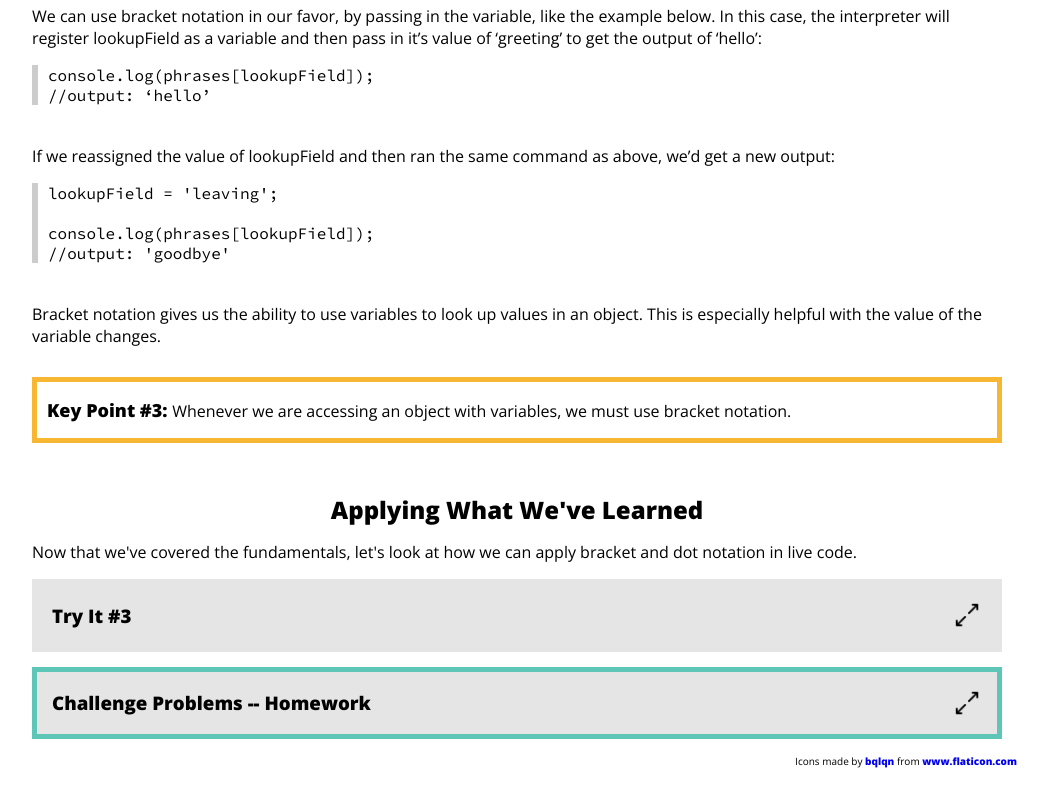
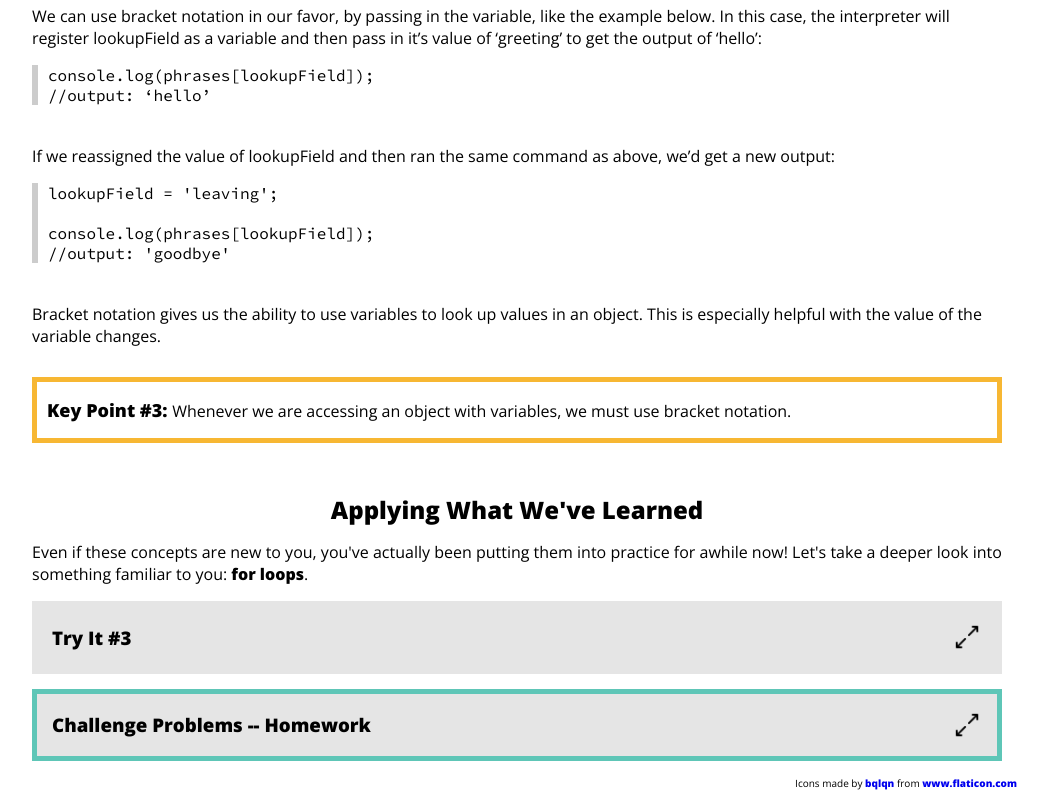
Before and after one commit to kaylagordon/ruby_intro_kwk, a plain HTML site: page index.html in a window 1280 px wide. Shown: the part 2649-3449 px from the top of the page, without its empty margins (123-1171 px from the left). Before the commit the page ends 3427 px from the top, so only its background shows below. Drawn offline with nearby package versions, Linux system fonts and the light colour scheme.

Commit message:
Change Apply section

```diff
--- a/index.html
+++ b/index.html
@@ -145,7 +145,7 @@
     </section>
     <section class="lesson">
       <h2>Applying What We've Learned</h2>
-      <p class="lesson-text">Now that we've covered the fundamentals, let's look at how we can apply bracket and dot notation in live code.</p>
+      <p class="lesson-text">Even if these concepts are new to you, you've actually been putting them into practice for awhile now! Let's take a deeper look into something familiar to you: <strong>for loops</strong>.</p>
     </section>
     <section>
       <nav class="section-heading">
```
